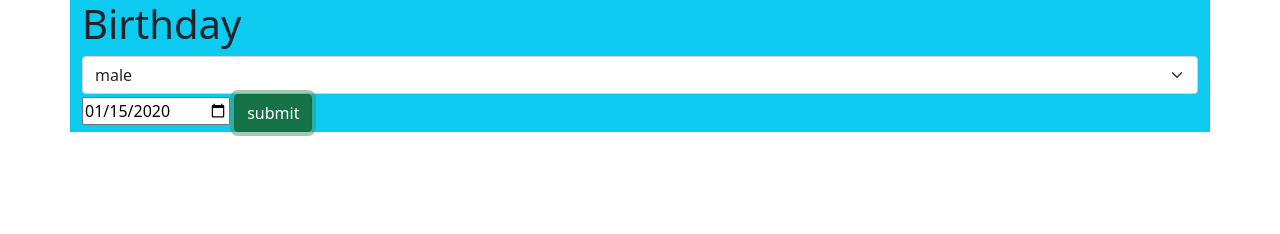
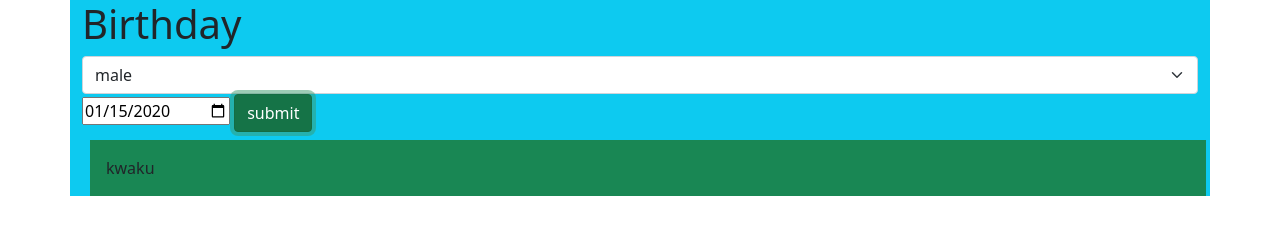
Before and after one commit to thiongo4461/birthday, a plain HTML site: page index.html in a window 1280 px wide. Both pictures are taken after typing "2020-01-15" into the empty fields and a click on the input "submit". Drawn offline with nearby package versions, Linux system fonts and the light colour scheme.

Commit message:
if statement

```diff
--- a/index.html
+++ b/index.html
@@ -23,6 +23,8 @@
             <input type="date" id="birthday">
             <input class="btn btn-success" type="submit" value="submit">
         </form>
+
+        <div class="container-sm bg-success p-3 m-2" id="akanNames"></div>
     </div>
 <script src="https://cdn.jsdelivr.net/npm/bootstrap@5.1.3/dist/js/bootstrap.min.js" integrity="sha384-QJHtvGhmr9XOIpI6YVutG+2QOK9T+ZnN4kzFN1RtK3zEFEIsxhlmWl5/YESvpZ13" crossorigin="anonymous"></script>
 <script  src="main.js"></script>
--- a/main.js
+++ b/main.js
@@ -24,4 +24,16 @@ function generateAkan(){
 
     console.log(gender,maleDays[day]["value"])
 
+    var akan = document.getElementById("akanNames");
+
+    if (gender=='male'){
+        akan.textContent = maleDays[day]["value"];
+
+    }
+    else{
+        akan.textContent = femaleDays[day]["value"];
+
+    }
+
+
 }
```
